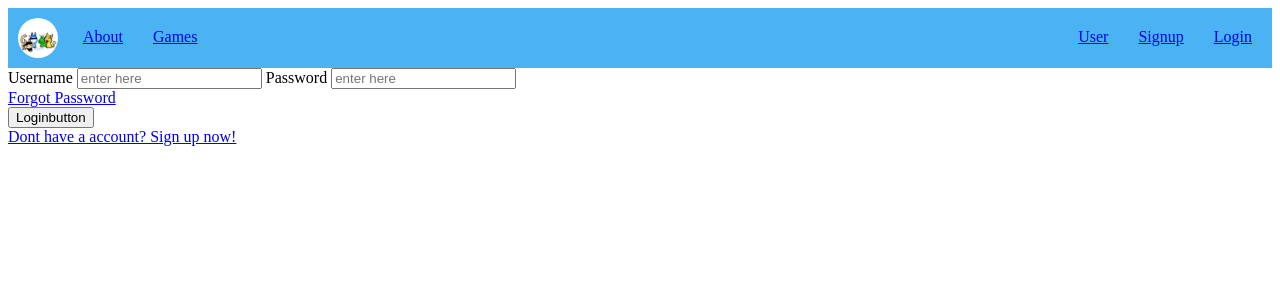
After one commit to I-F0RG0T/Searching-for-a-repo-that-doesn-t-exist, a Flask app: page /Login in a window 1280 px wide. The commit adds this page. Shown: the top 300 px of the page. Run offline with Flask 3, Linux system fonts and the light colour scheme.

Commit message:
30/06/16 - I fix up the login thing becasue it was never working. Check in appy.py for the thing

```diff
--- a/app.py
+++ b/app.py
@@ -10,8 +10,6 @@ app.config['SECRET_KEY'] = "SecretkeyXD"
 
 DATABASE = "Database-1.db"
 
-USERNAME = "Name"
-PASSWORD = "Pass"
 
 def query_db(sql,args=(),one=False):
     #connect and query- will retun one item if one=true and can accept arguments as tuple
@@ -47,11 +45,31 @@ def signup_post():
     return render_template('signup.html')
 
 
-@app.route( '/signin' )
-def signin():
-    return render_template('signin.html')
+#Login Oops. Look at thing for folder 11 from commnitn tasl
 
-#stuff of Dynamic Routes
+
+@app.route( '/Login' )
+def Login():
+    return render_template('Login.html')
+
+@app.route( '/Login', methods=["GET","POST"])
+def Lognin_POST():
+    if request.method == "POST":
+        Username = request.form['Username']
+        Password = request.form['Password']
+
+        sql = "SELECT * from User WHERE Username = ?"
+        User = query_db(sql=sql,args=(Username,),one=True)
+
+        if User:
+            if check_password_hash(User[2], Password):#check the password thing. i think is worng
+                session['User'] = User
+                flash("GOod")
+        else:
+            flash("Bad")
+    return render_template('Login.html')
+
+#Start of Dynamic Routes and end  of Lognin
 
 @app.route('/User' )
 def user():
@@ -80,7 +98,9 @@ def Game():
 @app.route( '/Game/<int:id>' )
 def Game_list(id):
     sql = f"SELECT * FROM Game WHERE id = {id}"
-    User = query_db(sql, one=True)
+    Game = query_db(sql, one=True)
+    if Game == None:
+        exit(404)
     return render_template('Game_info.html', Game=Game)#give the data a templagte or like looks
 
 def Game_list():
--- /dev/null
+++ b/templates/Login.html
@@ -0,0 +1,24 @@
+{% extends 'base.html' %}
+{% block content%}
+<body>
+    <form action="Login.html" method="POST">
+        <div class = "Input">
+            <label for= "Username"> Username</label>
+            <input type="text" id="Name" placeholder="enter here" required></imput>
+
+            <label for= "Password"> Password</label>
+            <input type="text" id="Password" placeholder="enter here" required></imput>
+        </div>
+
+        <div class="action">
+            <a href="test" class="forgot-link">Forgot Password</a>
+        </div>
+
+        <button type="submit" class="login-in">Loginbutton</button>
+
+        <div class="Account404">
+            <a href="signup">Dont have a account? Sign up now!</a>
+        </div>
+    </form>
+</body>
+{% endblock %}
--- a/templates/nav.html
+++ b/templates/nav.html
@@ -9,8 +9,9 @@
         </div>
         <div>
             <ul>
-                <li><a class="nav-right" href="/signin">Signin</a></li>
+                <li><a class="nav-right" href="/Login">Login</a></li>
                 <li><a class="nav-right" href="/signup">Signup</a></li>
+                <li><a class="nav-right" href="/User">User</a></li>
             </ul>
         </div>
 </nav>
```
Also changed, not shown: templates/signin.html (deleted, +0 -31 lines), Database-1.db, README.md, 3 other files.
